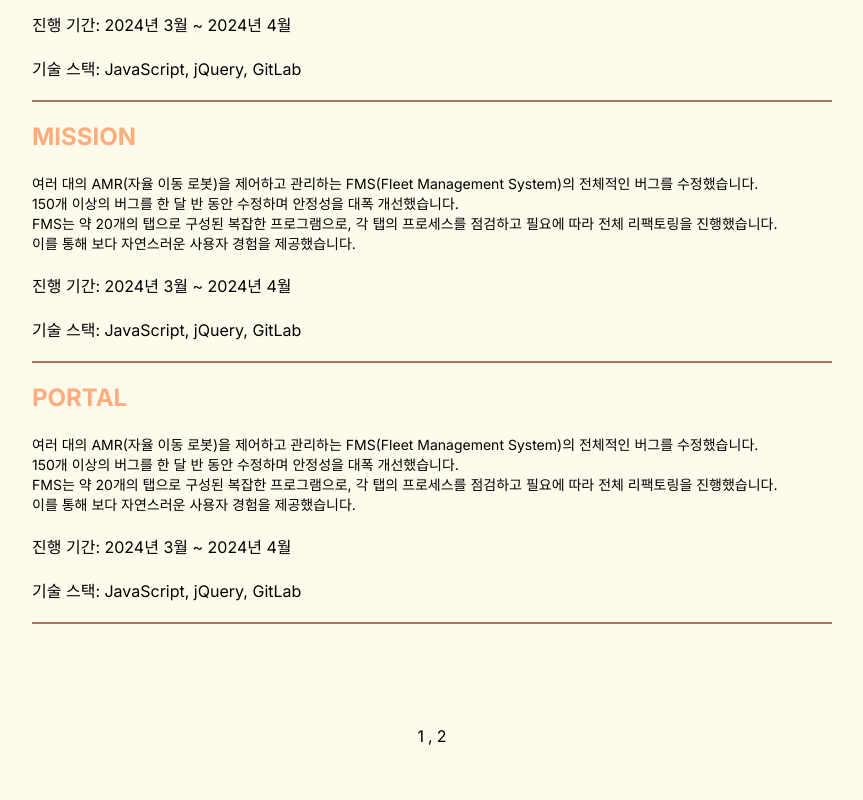
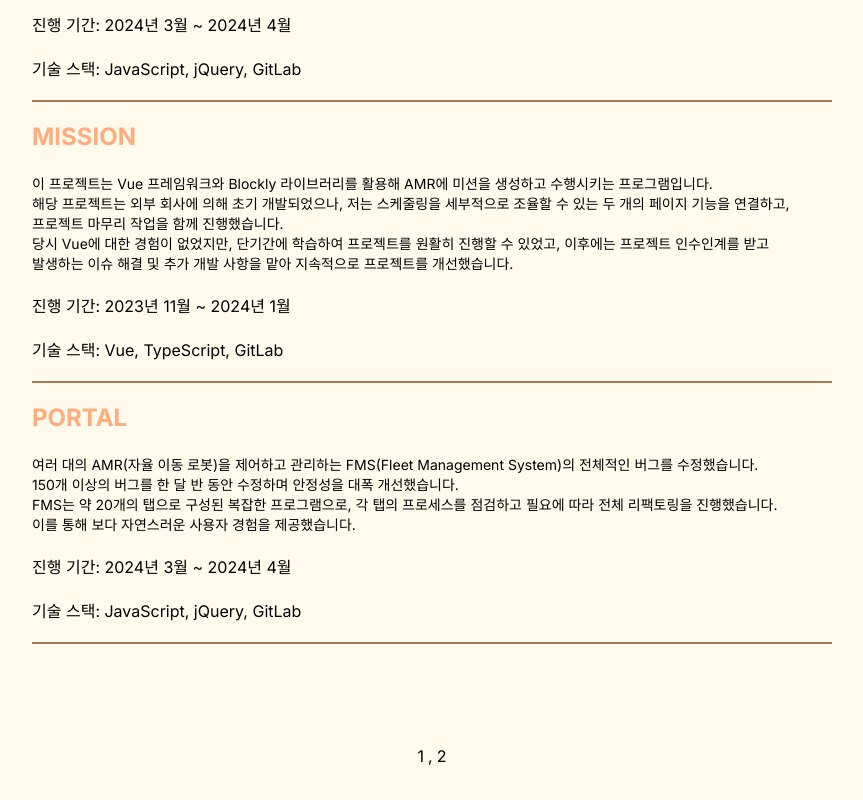
Before and after one commit to heyimcsy/my_portfolio, a Next.js app: page /project in a window 1280 px wide. Shown: the part 1217-2017 px from the top of the page, without its empty margins (208-1071 px from the left). Built offline with nearby package versions, Linux system fonts and the light colour scheme.

Commit message:
이력서 수정

```diff
--- a/src/app/project/page.js
+++ b/src/app/project/page.js
@@ -107,18 +107,21 @@ function Thira_Project() {
 			</h2>
 			<div className="gap">
 				<p className="explain">
-					여러 대의 AMR(자율 이동 로봇)을 제어하고 관리하는 FMS(Fleet Management System)의 전체적인
-					버그를 수정했습니다.
+					이 프로젝트는 Vue 프레임워크와 Blockly 라이브러리를 활용해 AMR에 미션을 생성하고
+					수행시키는 프로그램입니다.
 					<br />
-					150개 이상의 버그를 한 달 반 동안 수정하며 안정성을 대폭 개선했습니다.
+					해당 프로젝트는 외부 회사에 의해 초기 개발되었으나, 저는 스케줄링을 세부적으로 조율할 수
+					있는 두 개의 페이지 기능을 연결하고,
 					<br />
-					FMS는 약 20개의 탭으로 구성된 복잡한 프로그램으로, 각 탭의 프로세스를 점검하고 필요에 따라
-					전체 리팩토링을 진행했습니다.
+					프로젝트 마무리 작업을 함께 진행했습니다.
 					<br />
-					이를 통해 보다 자연스러운 사용자 경험을 제공했습니다.
+					당시 Vue에 대한 경험이 없었지만, 단기간에 학습하여 프로젝트를 원활히 진행할 수 있었고,
+					이후에는 프로젝트 인수인계를 받고
+					<br />
+					발생하는 이슈 해결 및 추가 개발 사항을 맡아 지속적으로 프로젝트를 개선했습니다.
 				</p>
-				<p>진행 기간: 2024년 3월 ~ 2024년 4월</p>
-				<p>기술 스택: JavaScript, jQuery, GitLab</p>
+				<p>진행 기간: 2023년 11월 ~ 2024년 1월</p>
+				<p>기술 스택: Vue, TypeScript, GitLab</p>
 				<hr className="line" />
 			</div>
 			<h2 style={{ marginTop: '20px' }} className="project_name">
```
